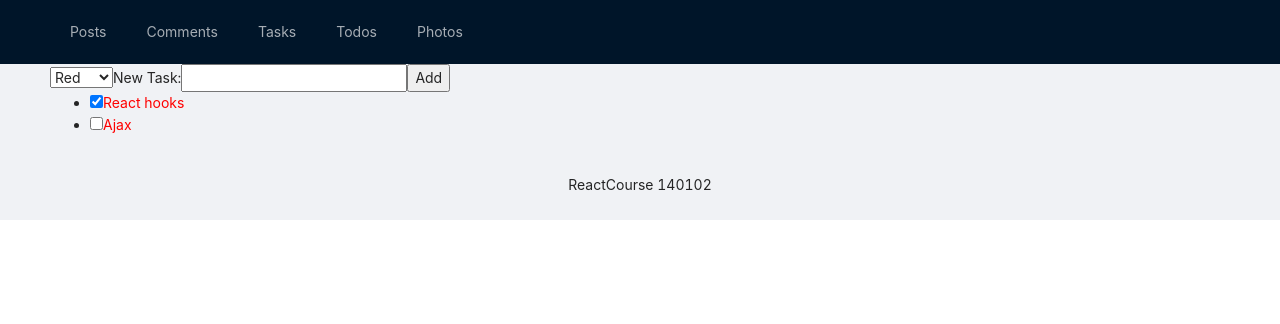
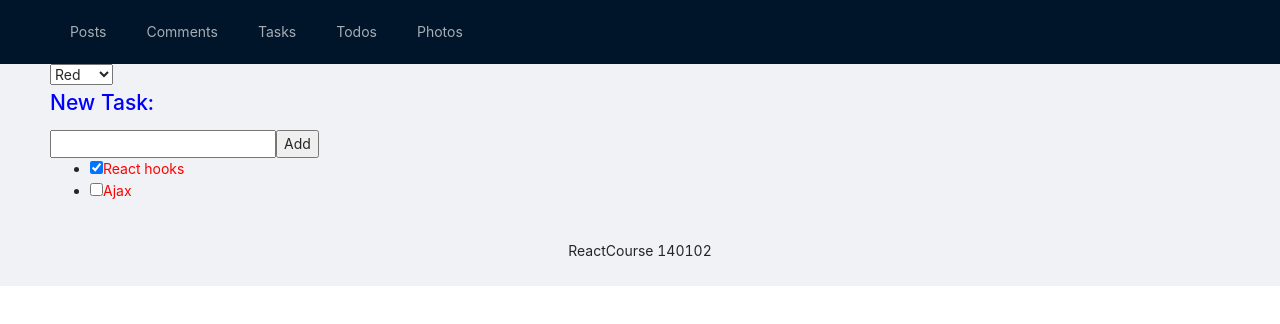
Before and after one commit to react-140102/Session06, a React (Create React App) app: page /tasks in a window 1280 px wide. Shown: the top 324 px of the page. Built offline with nearby package versions, Linux system fonts and the light colour scheme.

Commit message:
components:  css global

```diff
--- a/src/components/Photos.tsx
+++ b/src/components/Photos.tsx
@@ -34,6 +34,7 @@ export const Photos = () => {
 
   return (
     <>
+      <h1>Photos</h1>
       <Header title="Photos"></Header>
       <Table
         loading={loading}
--- /dev/null
+++ b/src/components/Task/TaskList.css
@@ -0,0 +1,3 @@
+h1 {
+  color: blue;
+}
--- a/src/components/Task/TaskList.tsx
+++ b/src/components/Task/TaskList.tsx
@@ -1,6 +1,7 @@
 import { useState, useCallback } from "react";
 import { Task } from "./Task";
 import TaskItem from "./TaskItem";
+import "./TaskList.css";
 
 //Before Hooks
 //Class
@@ -55,7 +56,7 @@ export default function TodoList() {
 
   return (
     <>
-      New Task:
+      <h1>New Task:</h1>
       <input onChange={(e) => setTitle(e.target.value)} value={title} />
       <button onClick={addTask}>Add</button>
       <ul>
```
